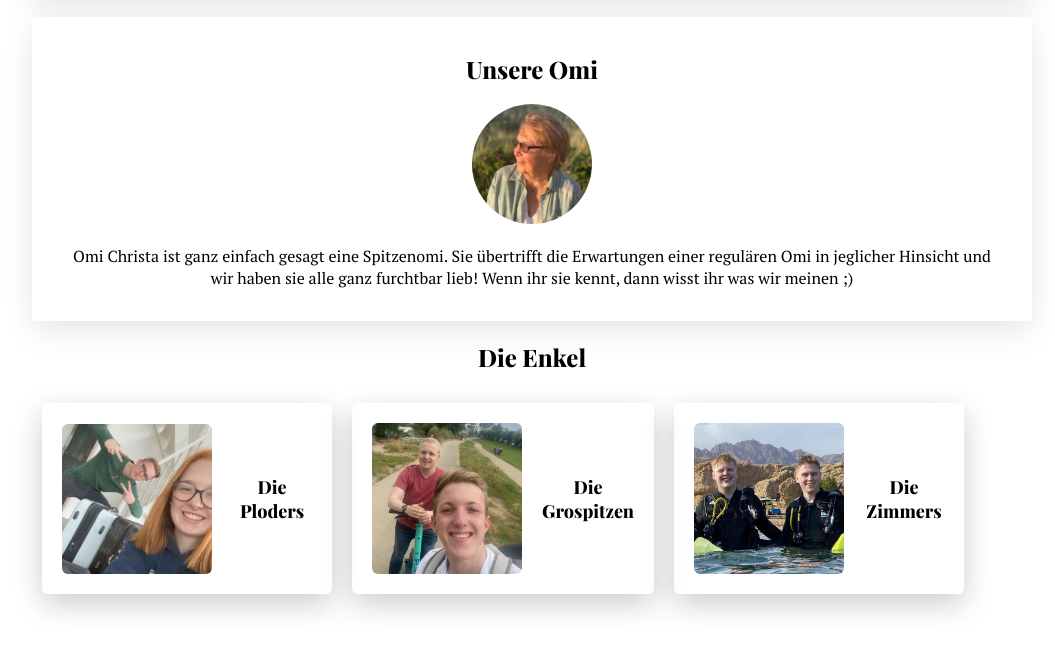
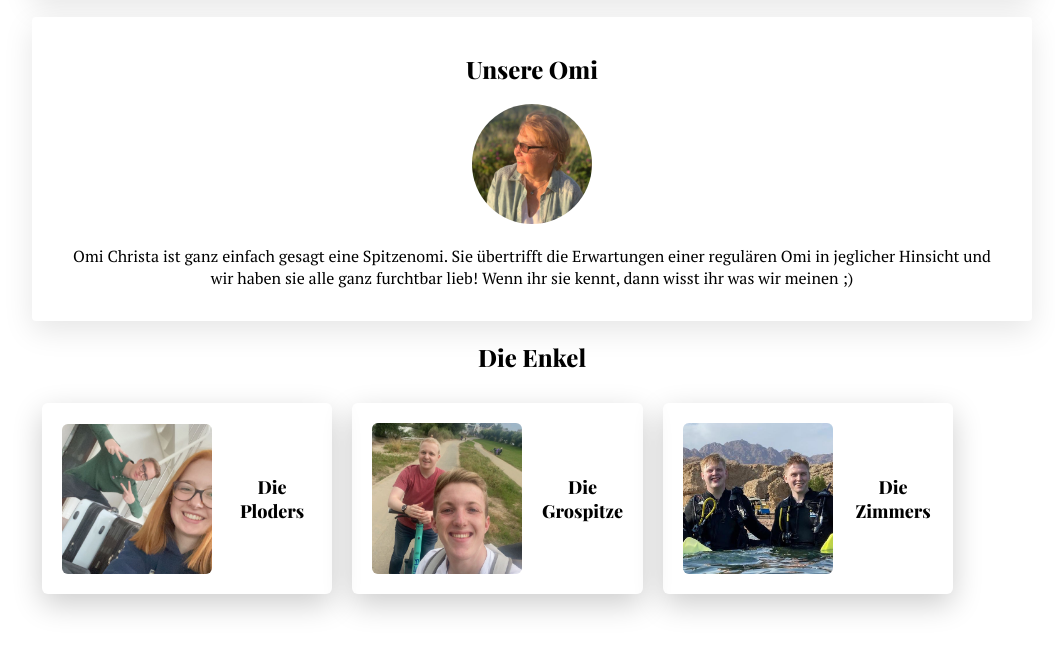
Before and after one commit to malin-ploder/enkelnewsletter, a plain HTML site: page index.html in a window 1280 px wide. Shown: the part 903-1555 px from the top of the page, without its empty margins (108-1163 px from the left). Drawn offline with nearby package versions, Linux system fonts and the light colour scheme; a script that the page names is missing.

Commit message:
Update index.html

```diff
--- a/index.html
+++ b/index.html
@@ -58,7 +58,7 @@
 
 				<div class="card">
 					<img src="images/grospitz.jpeg" alt="Ploders" width=140px>
-					<h3>Die Grospitzen</h3>
+					<h3>Die Grospitze</h3>
 
 				</div>
 
```
